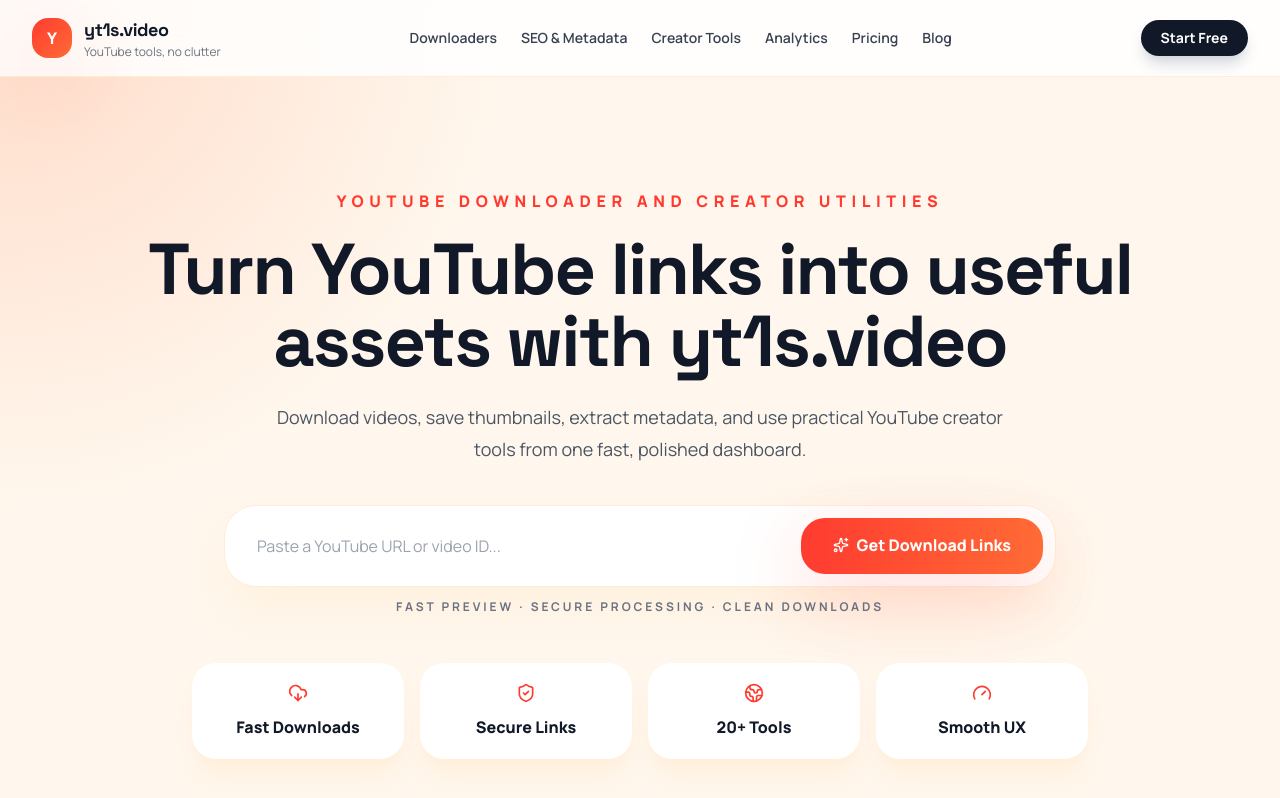
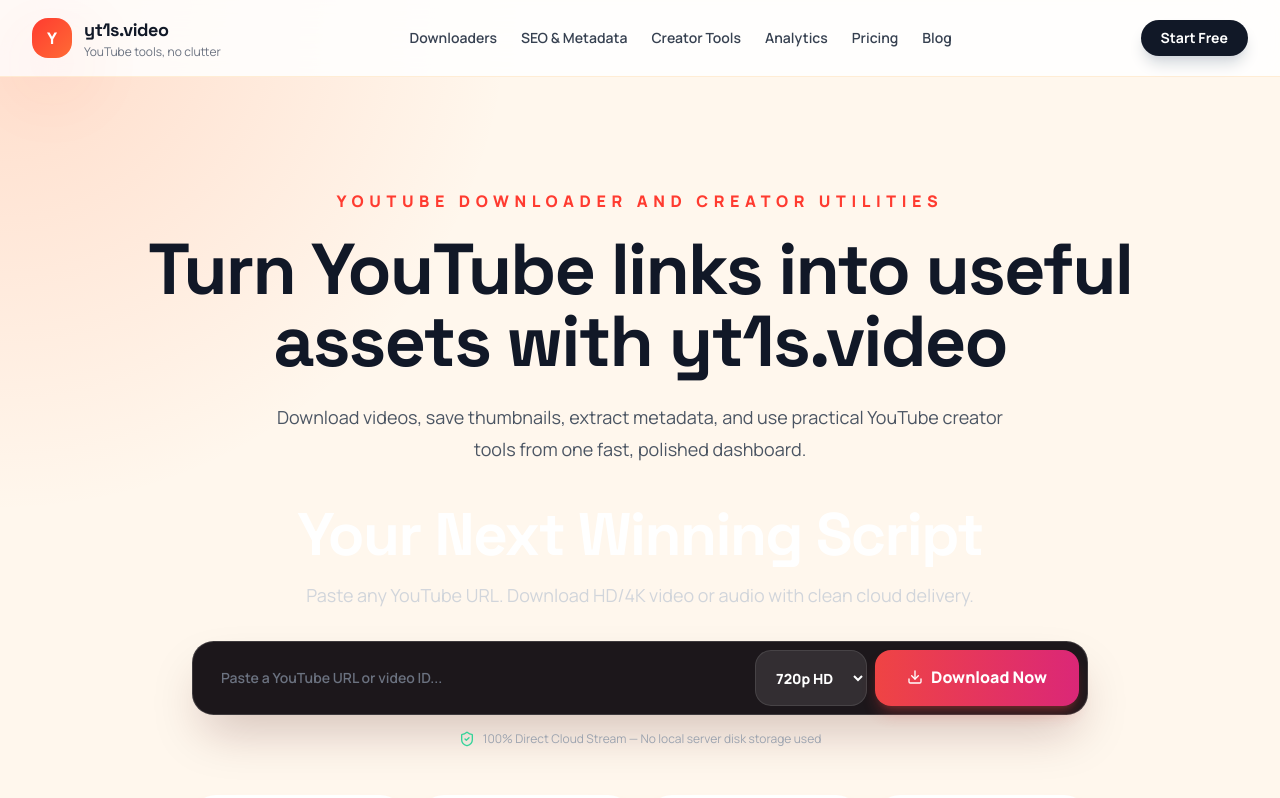
Before and after one commit to nexoracteam/yt1s, a Next.js app: page / in a window 1280 px wide. Shown: the top 798 px of the page. Built offline with nearby package versions, Linux system fonts and the light colour scheme.

Commit message:
Improve direct download flow

```diff
--- a/components/ToolClient.js
+++ b/components/ToolClient.js
@@ -4,8 +4,13 @@
 
 import { useState } from "react";
 import { motion } from "framer-motion";
-import { CheckCircle2, Clipboard, Download, Eye, Film, ImageDown, Loader2, Music2, Play, Sparkles } from "lucide-react";
+import { CheckCircle2, Clipboard, Download, Eye, Film, ImageDown, Loader2, Music2, Play, ShieldCheck, Sparkles, X } from "lucide-react";
 import { extractVideoId, thumbnailSet, timestampUrl, toTimestampSeconds } from "../lib/youtube";
+
+function directDownloadUrl(url) {
+  if (!url || !url.includes("res.cloudinary.com") || url.includes("/fl_attachment/")) return url;
+  return url.replace("/upload/", "/upload/fl_attachment/");
+}
 
 function CopyButton({ text, label = "Copy" }) {
   const [copied, setCopied] = useState(false);
@@ -142,17 +147,18 @@
 function DownloadResults({ result }) {
   if (!result) return null;
   const watchUrl = result.videoId ? `https://www.youtube.com/watch?v=${result.videoId}` : "";
+  const fileUrl = directDownloadUrl(result.downloadUrl || result.cloudinaryUrl);
   return (
-    <motion.div initial={{ opacity: 0, y: 18 }} animate={{ opacity: 1, y: 0 }} className="rounded-3xl border border-orange-100 bg-white p-6 shadow-xl shadow-orange-100/70 dark:border-white/10 dark:bg-zinc-900 dark:shadow-none">
+    <motion.div initial={{ opacity: 0, y: 18 }} animate={{ opacity: 1, y: 0 }} className="rounded-[1.75rem] border border-white/10 bg-[#15151d] p-6 shadow-2xl shadow-red-950/20">
       <div className="grid gap-6 lg:grid-cols-[220px_1fr]">
         {result.thumbnail && <img src={result.thumbnail} alt="Video thumbnail" className="aspect-video w-full rounded-2xl object-cover" />}
         <div>
-          <h3 className="text-xl font-black text-ink dark:text-white">{result.title || "Video result"}</h3>
-          <p className="mt-2 text-sm text-gray-600 dark:text-gray-300">{result.note}</p>
+          <h3 className="line-clamp-2 text-xl font-black text-white">{result.title || "Video result"}</h3>
+          <p className="mt-2 text-sm text-gray-400">{result.note || "Your file is ready. Click download to save it directly to your device."}</p>
           <div className="mt-4 flex flex-wrap gap-3">
-            {watchUrl && <a href={watchUrl} target="_blank" rel="noreferrer" className="inline-flex items-center gap-2 rounded-full border border-red-200 px-4 py-2 text-sm font-black text-flame dark:border-red-500/40"><Play className="h-4 w-4" />Watch Preview</a>}
-            {result.thumbnail && <a href={result.thumbnail} target="_blank" rel="noreferrer" className="inline-flex items-center gap-2 rounded-full border border-orange-200 px-4 py-2 text-sm font-black text-ink dark:border-white/10 dark:text-white"><ImageDown className="h-4 w-4" />Open Thumbnail</a>}
-            {result.cloudinaryUrl && <a href={result.cloudinaryUrl} className="inline-flex items-center gap-2 rounded-full bg-flame px-5 py-2 text-sm font-black text-white"><Download className="h-4 w-4" />Download File</a>}
+            {watchUrl && <a href={watchUrl} target="_blank" rel="noreferrer" className="inline-flex items-center gap-2 rounded-full text-sm font-black text-red-400"><Eye className="h-4 w-4" />Watch Preview</a>}
+            {result.thumbnail && <a href={result.thumbnail} target="_blank" rel="noreferrer" className="inline-flex items-center gap-2 rounded-full border border-white/10 px-4 py-2 text-sm font-black text-white"><ImageDown className="h-4 w-4" />Open Thumbnail</a>}
+            {fileUrl && <a href={fileUrl} download className="inline-flex items-center gap-2 rounded-full bg-gradient-to-r from-red-500 to-pink-600 px-5 py-2 text-sm font-black text-white shadow-lg shadow-red-500/20"><Download className="h-4 w-4" />Download File</a>}
           </div>
         </div>
       </div>
@@ -178,11 +184,15 @@
   );
 }
 
-function WorkerDownloadPanel({ input }) {
+export default function ToolClient({ tool }) {
+  const [input, setInput] = useState("");
+  const [time, setTime] = useState("");
   const [quality, setQuality] = useState("720p");
   const [job, setJob] = useState(null);
+  const [submitted, setSubmitted] = useState(false);
+  const [loading, setLoading] = useState(false);
   const [error, setError] = useState("");
-  const [loading, setLoading] = useState(false);
+  const [downloadResult, setDownloadResult] = useState(null);
 
   async function poll(jobId) {
     for (let index = 0; index < 120; index += 1) {
@@ -190,15 +200,21 @@
       const response = await fetch(`/api/worker-download?jobId=${encodeURIComponent(jobId)}`);
       const data = await response.json();
       setJob(data);
+      if (data.title || data.thumbnail || data.downloadUrl) setDownloadResult(data);
       if (["completed", "failed"].includes(data.status)) return data;
     }
     throw new Error("Download is still processing. Check again later.");
   }
 
-  async function startDownload() {
+  async function submit(event) {
+    event.preventDefault();
+    setSubmitted(true);
     setError("");
+    setJob(null);
+    setDownloadResult(null);
+
+    if (tool.mode === "download") {
       setLoading(true);
-    setJob(null);
       try {
         const response = await fetch("/api/worker-download", {
           method: "POST",
@@ -210,51 +226,13 @@
         setJob(data);
         const finalJob = await poll(data.jobId);
         if (finalJob.status === "failed") throw new Error(finalJob.error || "Download failed.");
+        setDownloadResult(finalJob);
       } catch (err) {
         setError(err.message);
       } finally {
         setLoading(false);
       }
-  }
-
-  return (
-    <div className="mt-6 rounded-3xl border border-orange-100 bg-white p-6 shadow-xl shadow-orange-100/70 dark:border-white/10 dark:bg-zinc-900 dark:shadow-none">
-      <h3 className="flex items-center gap-2 text-lg font-black text-ink dark:text-white"><Download className="h-5 w-5 text-flame" /> Secure Video Download</h3>
-      <p className="mt-2 text-sm leading-6 text-gray-600 dark:text-gray-300">Choose a format and generate a downloadable cloud file. Longer videos can take a little time to process.</p>
-      <div className="mt-4 flex flex-wrap gap-3">
-        <select value={quality} onChange={(event) => setQuality(event.target.value)} className="rounded-2xl border border-orange-200 bg-white px-4 py-3 text-sm font-bold text-ink dark:border-white/10 dark:bg-zinc-800 dark:text-white">
-          <option value="360p">360p MP4</option>
-          <option value="480p">480p MP4</option>
-          <option value="720p">720p MP4</option>
-          <option value="1080p">1080p MP4</option>
-          <option value="audio">Audio M4A</option>
-        </select>
-        <button type="button" onClick={startDownload} disabled={loading || !input} className="rounded-2xl bg-flame px-5 py-3 text-sm font-black text-white disabled:opacity-60">
-          {loading ? <span className="inline-flex items-center gap-2"><Loader2 className="h-4 w-4 animate-spin" />Processing...</span> : <span className="inline-flex items-center gap-2"><Download className="h-4 w-4" />Start Download</span>}
-        </button>
-      </div>
-      {job && <div className="mt-4 rounded-2xl bg-orange-50 p-4 text-sm font-semibold text-orange-900 dark:bg-orange-500/10 dark:text-orange-100"><span className="inline-flex items-center gap-2">{job.status === "completed" ? <CheckCircle2 className="h-4 w-4" /> : <Loader2 className="h-4 w-4 animate-spin" />} Status: {job.status}</span></div>}
-      {job?.downloadUrl && <a href={job.downloadUrl} className="mt-4 inline-flex items-center gap-2 rounded-full bg-ink px-5 py-3 text-sm font-black text-white dark:bg-white dark:text-ink"><Download className="h-4 w-4" />Download File</a>}
-      {error && <div className="mt-4 rounded-2xl border border-red-200 bg-red-50 p-4 text-sm font-semibold text-red-700 dark:border-red-500/30 dark:bg-red-500/10 dark:text-red-100">{error}</div>}
-    </div>
-  );
-}
-
-export default function ToolClient({ tool }) {
-  const [input, setInput] = useState("");
-  const [time, setTime] = useState("");
-  const [submitted, setSubmitted] = useState(false);
-  const [loading, setLoading] = useState(false);
-  const [error, setError] = useState("");
-  const [downloadResult, setDownloadResult] = useState(null);
-
-  async function submit(event) {
-    event.preventDefault();
-    setSubmitted(true);
-    setError("");
-    setDownloadResult(null);
-
-    if (tool.mode === "download" || tool.mode === "metadata") {
+    } else if (tool.mode === "metadata") {
       setLoading(true);
       try {
         const response = await fetch("/api/info", {
@@ -273,16 +251,35 @@
     }
   }
 
+  const isDownload = tool.mode === "download";
+
   return (
-    <section className="mx-auto max-w-4xl px-4 sm:px-6 lg:px-8">
-      <form onSubmit={submit} className="rounded-[2rem] border border-orange-100 bg-white p-3 shadow-2xl shadow-orange-100/80 dark:border-white/10 dark:bg-zinc-900 dark:shadow-none sm:flex">
-        <input value={input} onChange={(event) => setInput(event.target.value)} placeholder={tool.placeholder} className="min-h-14 flex-1 rounded-3xl bg-transparent px-5 text-ink outline-none placeholder:text-gray-400 dark:text-white" required />
+    <section className={isDownload ? "mx-auto max-w-5xl px-4 sm:px-6 lg:px-8" : "mx-auto max-w-4xl px-4 sm:px-6 lg:px-8"}>
+      {isDownload && (
+        <div className="mx-auto mb-8 max-w-4xl text-center">
+          <h2 className="text-4xl font-black tracking-tight text-white sm:text-6xl">Your Next Winning Script</h2>
+          <p className="mx-auto mt-4 max-w-2xl text-base leading-7 text-gray-300 sm:text-lg">Paste any YouTube URL. Download HD/4K video or audio with clean cloud delivery.</p>
+        </div>
+      )}
+      <form onSubmit={submit} className={isDownload ? "mx-auto rounded-[1.35rem] border border-white/15 bg-[#1c171b] p-2 shadow-2xl shadow-red-950/25 sm:flex sm:max-w-4xl" : "rounded-[2rem] border border-orange-100 bg-white p-3 shadow-2xl shadow-orange-100/80 dark:border-white/10 dark:bg-zinc-900 dark:shadow-none sm:flex"}>
+        <input value={input} onChange={(event) => setInput(event.target.value)} placeholder={tool.placeholder} className={isDownload ? "min-h-14 flex-1 rounded-2xl bg-transparent px-5 text-sm font-semibold text-white outline-none placeholder:text-gray-500" : "min-h-14 flex-1 rounded-3xl bg-transparent px-5 text-ink outline-none placeholder:text-gray-400 dark:text-white"} required />
+        {input && isDownload && <button type="button" onClick={() => setInput("")} className="hidden px-2 text-gray-500 hover:text-white sm:block"><X className="h-4 w-4" /></button>}
+        {isDownload && (
+          <select value={quality} onChange={(event) => setQuality(event.target.value)} className="min-h-12 rounded-2xl border border-white/10 bg-white/10 px-4 text-sm font-black text-white outline-none sm:mx-2">
+            <option className="bg-zinc-900" value="360p">360p</option>
+            <option className="bg-zinc-900" value="480p">480p</option>
+            <option className="bg-zinc-900" value="720p">720p HD</option>
+            <option className="bg-zinc-900" value="1080p">1080p</option>
+            <option className="bg-zinc-900" value="audio">Audio</option>
+          </select>
+        )}
         {tool.mode === "timestamp" && <input value={time} onChange={(event) => setTime(event.target.value)} placeholder="Time, e.g. 1:23" className="min-h-14 rounded-3xl bg-transparent px-5 text-ink outline-none placeholder:text-gray-400 dark:text-white sm:w-44" required />}
-        <button disabled={loading} className="min-h-14 rounded-3xl bg-gradient-to-r from-flame to-ember px-8 font-black text-white shadow-glow transition hover:scale-[1.02] disabled:opacity-60">
-          {loading ? <span className="inline-flex items-center gap-2"><Loader2 className="h-4 w-4 animate-spin" />Working...</span> : <span className="inline-flex items-center gap-2"><Sparkles className="h-4 w-4" />{tool.action}</span>}
+        <button disabled={loading} className={isDownload ? "min-h-14 rounded-2xl bg-gradient-to-r from-red-500 to-pink-600 px-8 font-black text-white shadow-lg shadow-red-500/30 transition hover:scale-[1.02] disabled:opacity-70" : "min-h-14 rounded-3xl bg-gradient-to-r from-flame to-ember px-8 font-black text-white shadow-glow transition hover:scale-[1.02] disabled:opacity-60"}>
+          {loading ? <span className="inline-flex items-center gap-2"><Loader2 className="h-4 w-4 animate-spin" />Processing...</span> : <span className="inline-flex items-center gap-2">{isDownload ? <Download className="h-4 w-4" /> : <Sparkles className="h-4 w-4" />}{isDownload ? "Download Now" : tool.action}</span>}
         </button>
       </form>
-      <p className="mt-3 text-center text-xs font-bold uppercase tracking-[0.24em] text-gray-500 dark:text-gray-400">Fast preview · Secure processing · Clean downloads</p>
+      <p className={isDownload ? "mt-4 flex items-center justify-center gap-2 text-center text-xs text-gray-400" : "mt-3 text-center text-xs font-bold uppercase tracking-[0.24em] text-gray-500 dark:text-gray-400"}>{isDownload && <ShieldCheck className="h-4 w-4 text-emerald-400" />}100% Direct Cloud Stream — No local server disk storage used</p>
+      {job && isDownload && <div className="mx-auto mt-6 max-w-4xl rounded-2xl border border-white/10 bg-white/[0.04] p-4 text-sm font-semibold text-gray-200"><span className="inline-flex items-center gap-2">{job.status === "completed" ? <CheckCircle2 className="h-4 w-4 text-emerald-400" /> : <Loader2 className="h-4 w-4 animate-spin text-red-400" />} Status: {job.status}</span></div>}
       {error && <div className="mt-8 rounded-3xl border border-red-200 bg-red-50 p-5 text-red-700">{error}</div>}
       <div className="mt-10">
         {submitted && tool.mode === "thumbnail" && <ThumbnailResults input={input} />}
@@ -290,7 +287,6 @@
         {submitted && tool.mode === "calculator" && <EngagementResults input={input} />}
         {submitted && tool.mode === "timestamp" && <TimestampResults input={input} time={time} />}
         <DownloadResults result={downloadResult} />
-        {submitted && tool.mode === "download" && <WorkerDownloadPanel input={input} />}
       </div>
     </section>
   );
```
Also changed, not shown: 1 other file (tests, documents, lock files or other folders). Lines whose indentation alone changed are shown as unchanged.
